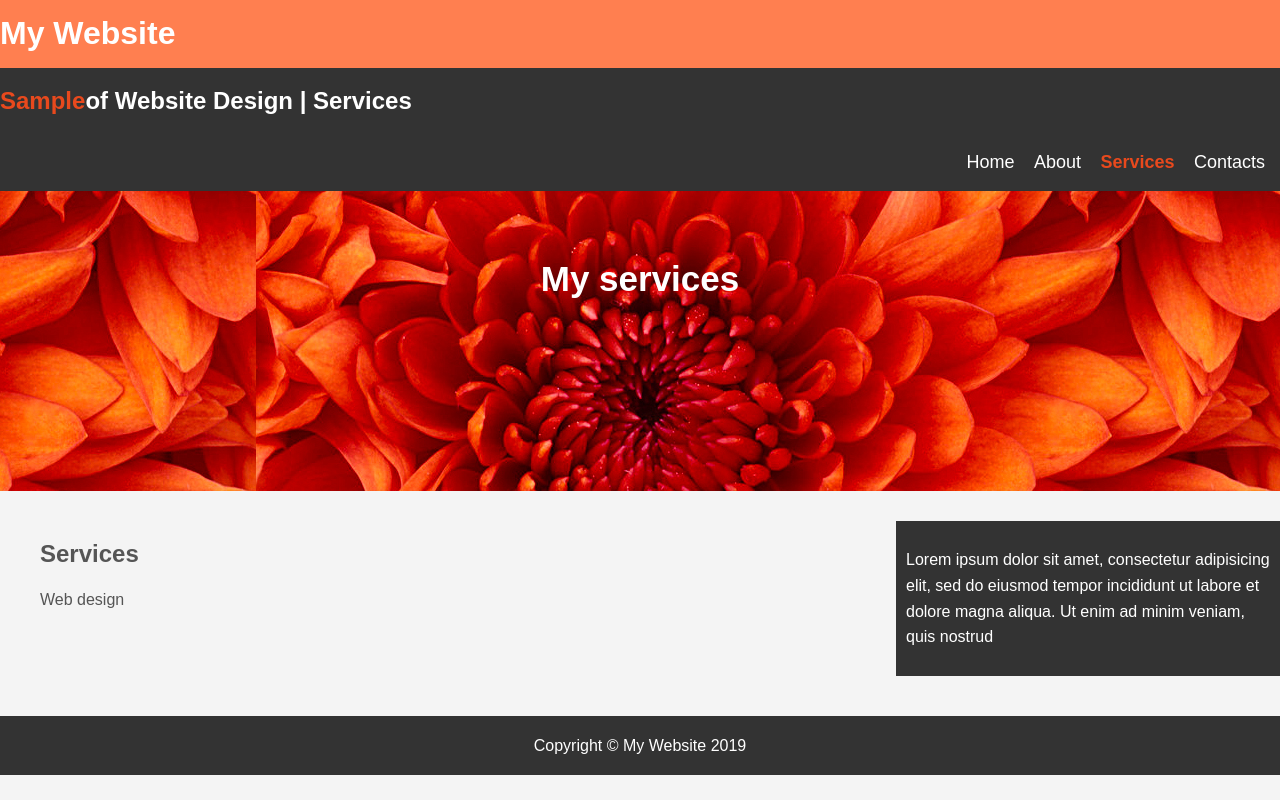
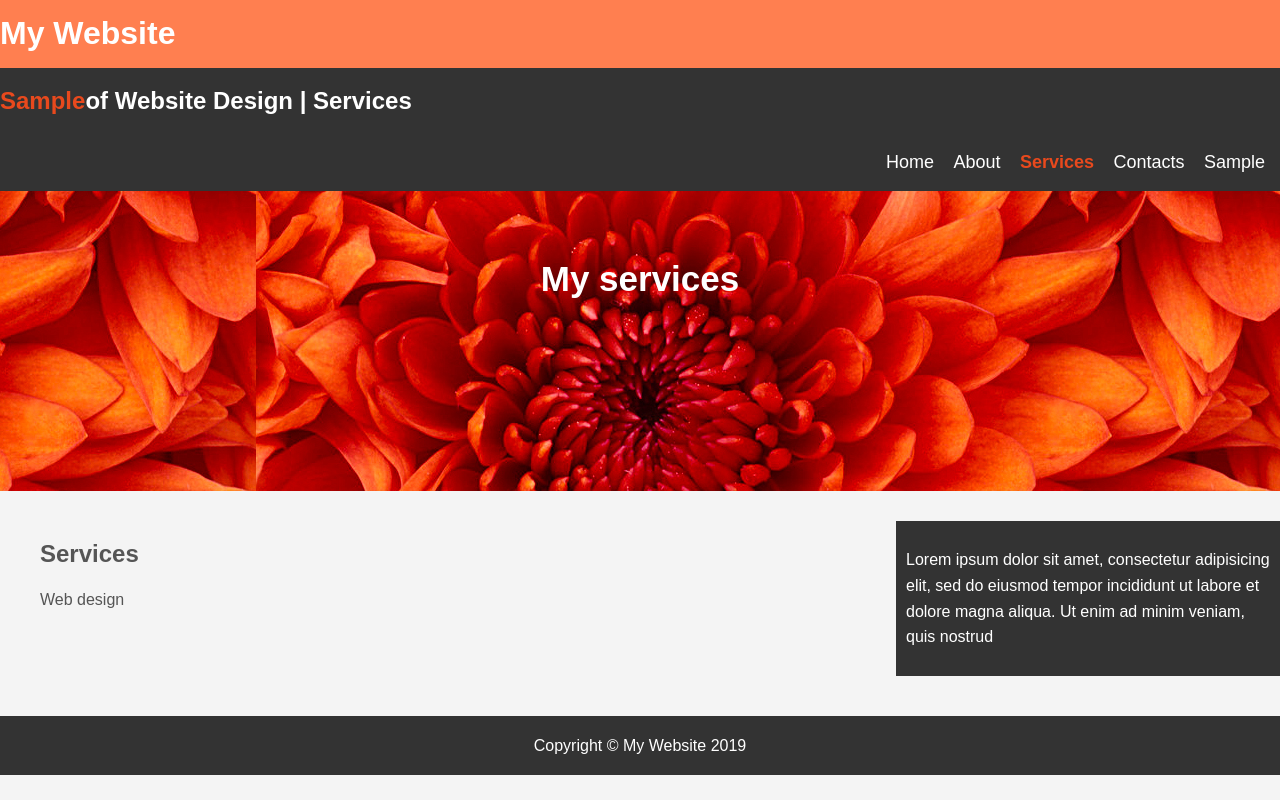
Before and after one commit to jerrynews/websample, a plain HTML site: page services.html in a window 1280 px wide. Drawn offline with Linux system fonts and the light colour scheme.

Commit message:
Update services.html

```diff
--- a/services.html
+++ b/services.html
@@ -21,6 +21,7 @@
           <li><a href="about.html" class="fff">About</a></li>
           <li><a href="services.html" class="eli">Services</a></li>
           <li><a href="contacts.html" class="fff">Contacts</a></li>
+          <li><a href="tests.htm" class="fff">Sample</a></li>
         </ul>
         </div>
     </nav>
```
